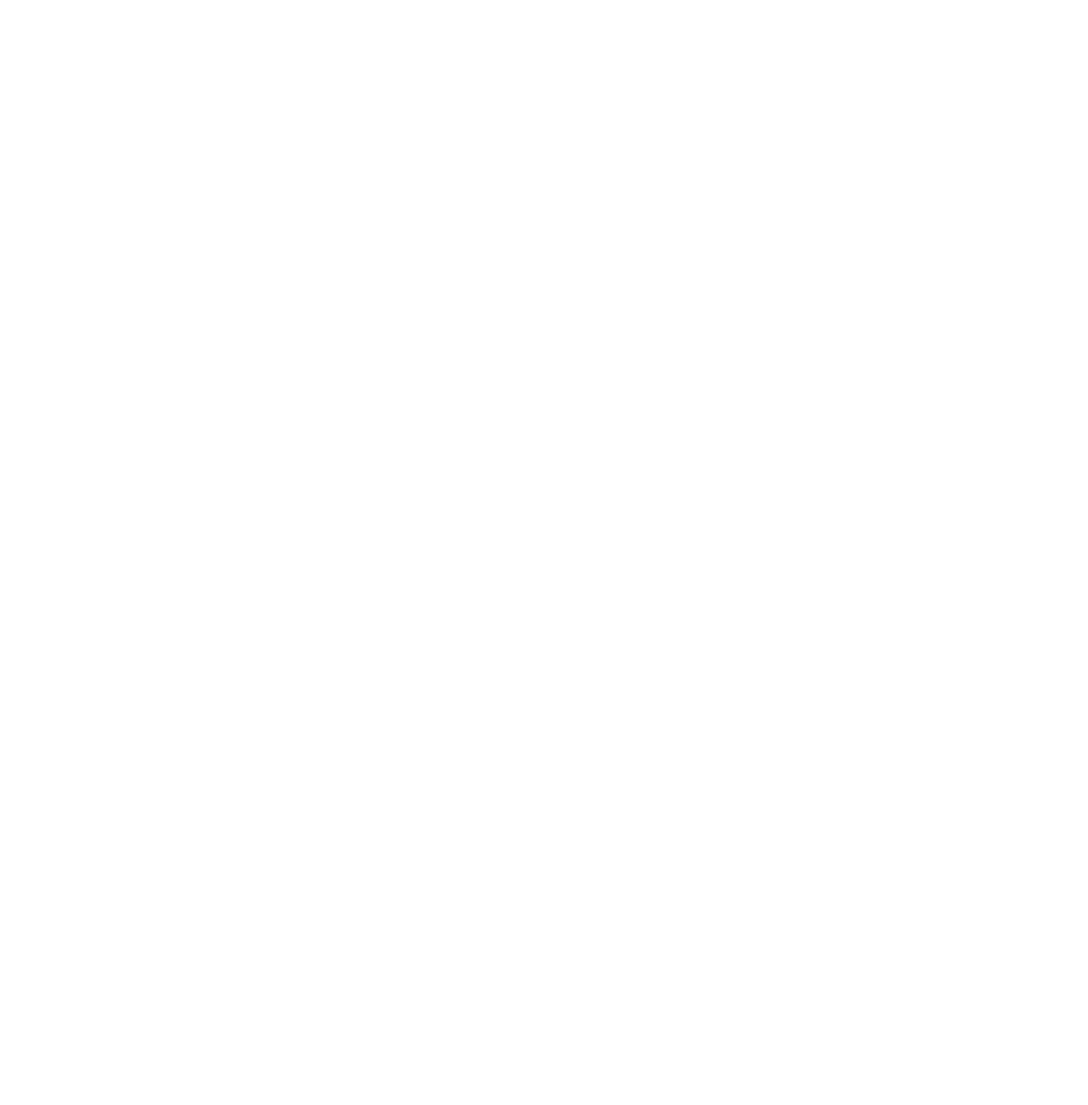
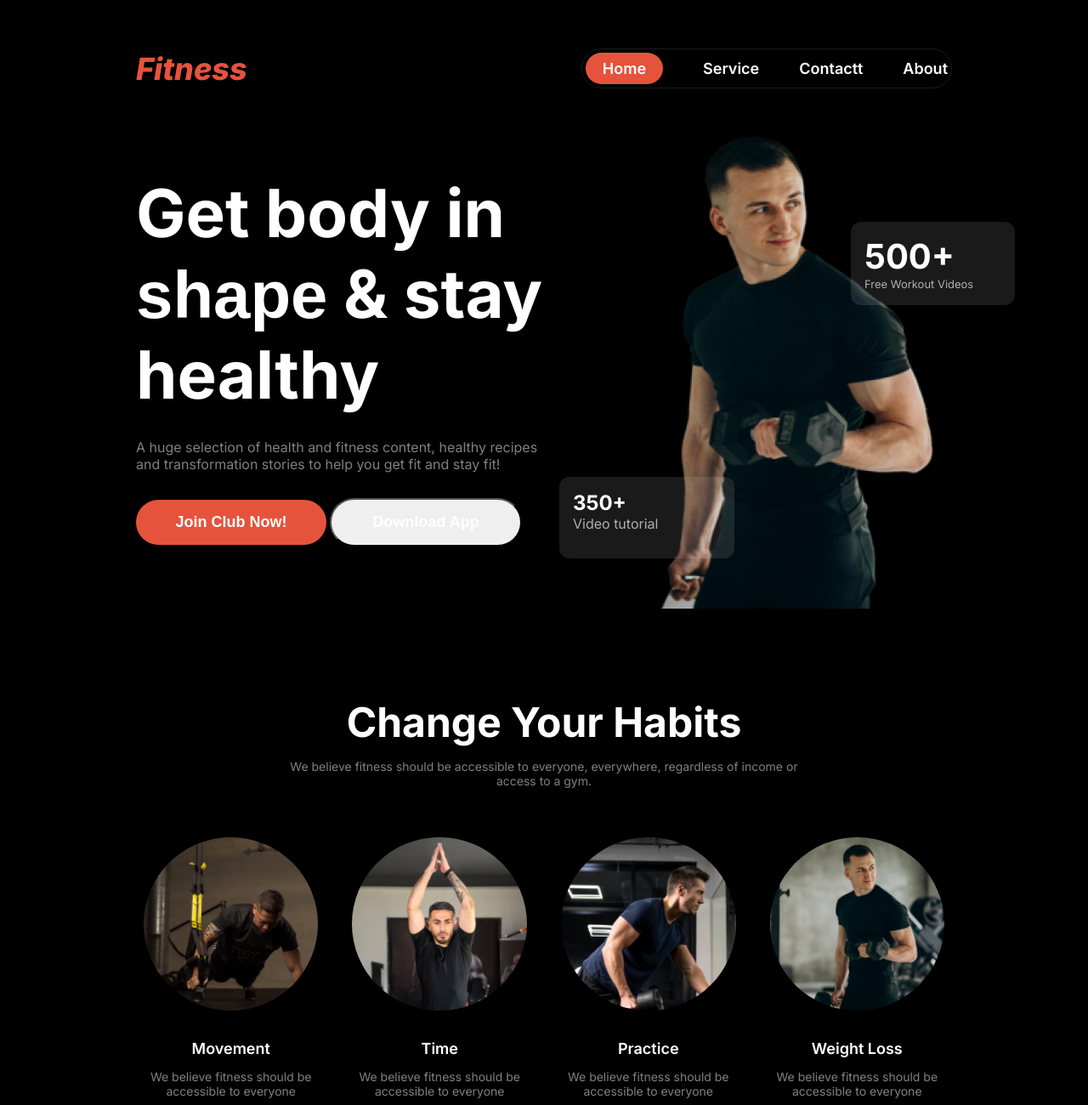
Before and after one commit to AhammedNoyon/portfolio-asm2, a plain HTML site: page index.html in a window 1280 px wide. Shown: the top 1300 px of the page at 85% size. Before the commit the page ends 800 px from the top, so only its background shows below. Drawn offline with Linux system fonts and the light colour scheme.

Commit message:
this commit for first and second section in main and header

```diff
--- a/index.html
+++ b/index.html
@@ -3,10 +3,110 @@
 <head>
     <meta charset="UTF-8">
     <meta name="viewport" content="width=device-width, initial-scale=1.0">
-    <title></title>
+    <title>Fitness</title>
     <link rel="stylesheet" href="styles/style.css">
 </head>
-<body>
+<body class="inter-font">
+    <header>
+        <nav class="nav-container">
+            <h3 class="nav-title">Fitness</h3>
+            <ul class="nav-items">
+                <li class="nav-link"><a  id="special-link" href="">Home</a></li>
+                <li class="nav-link"><a href="">Service</a></li>
+                <li class="nav-link"><a href="">Contact</a>t</li>
+                <li class="nav-link"><a href="">About</a></li>
+            </ul>
+
+        </nav>
+        <div class="header-container">
+            <div class="h-details-container">
+                <h1 class="h-title">Get body in <br> <span id="miama-font">shape</span> & stay <br> healthy</h1>
+                <p class="h-desc">A huge selection of health and fitness content, healthy recipes <br> and transformation stories to help you get fit and stay fit!</p>
+                <button class="pri-btn">Join Club Now!</button>
+                <button class="secondary-btn">Download App</button>
+            </div>
+            <div class="h-image-container">
+                <img src="images/Images 2.png" alt="this is header picture">
+
+
+                <div class="position1-container">
+                    <h1 class="position1-title">500+</h1>
+                    <p class="position1-desc">Free Workout Videos</p>
+                </div>
+
+
+
+                <div class="position2-container">
+                    <h1 class="position2-title">350+</h1>
+                    <p class="position2-desc">Video tutorial</p>
+                </div>
+            </div>
+        </div>
+    </header>
+
+
+
+
+
+
+    <main>
+        <!-- change your habit section style -->
+        <section class="change-habit">
+            <h1 class="habit-title specific-title">Change Your Habits</h1>
+            <p class="habit-desc specific-desc">We believe fitness should be accessible to everyone, everywhere, regardless of income or <br> access to a gym.</p>
+            <div class="habit-examples-container">
+                <div class="example">
+                    <img src="images/image 3.png" alt="this is image for example" class="example-image">
+                    <h4 class="example-title ">Movement</h4>
+                    <p class="example-desc specific-desc">We believe fitness should be <br> accessible to everyone</p>
+                </div>
+                <div class="example">
+                    <img src="images/image 2.png" alt="this is image for example" class="example-image">
+                    <h4 class="example-title ">Time</h4>
+                    <p class="example-desc specific-desc">We believe fitness should be <br> accessible to everyone</p>
+                </div>
+                <div class="example">
+                    <img src="images/image 4.png" alt="this is image for example" class="example-image">
+                    <h4 class="example-title ">Practice</h4>
+                    <p class="example-desc specific-desc">We believe fitness should be <br> accessible to everyone</p>
+                </div>
+                <div class="example">
+                    <img src="images/image 5.png" alt="this is image for example" class="example-image">
+                    <h4 class="example-title ">Weight Loss</h4>
+                    <p class="example-desc specific-desc">We believe fitness should be <br> accessible to everyone</p>
+                </div>
+            </div>
+        </section>
+
+
+
+
+        <!-- run and extra related section style -->
+        <section class="run-section">
+            <div class="run-container">
+                <h2 class="run-title specific-title">Run an Extra <br>
+                    Mile Easily</h2>
+                <p class="run-desc specific-desc">We believe fitness should be accessible to everyone,<br> everywhere, regardless of income or access to a gym. With <br> hundreds of professional workouts.</p>
+                <button class="pri-btn">Join Now</button>
+            </div>
+            <div class="run-container">
+                <img src="images/run.jpg" alt="this is a run on the way image" class="run-image">
+            </div>
+        </section>
+    </main>
+
+
+
+
+
+
+
+
+
+
+    <footer>
+
+    </footer>
 
 </body>
 </html>
--- a/styles/style.css
+++ b/styles/style.css
@@ -0,0 +1,231 @@
+
+@import url('https://fonts.googleapis.com/css2?family=Inter:ital,opsz,wght@0,14..32,100..900;1,14..32,100..900&display=swap');
+
+.inter-font{
+    font-family: "Inter", sans-serif;
+    font-optical-sizing: auto;
+    font-weight: 400;
+    font-style: normal;
+}
+
+@import url('https://fonts.cdnfonts.com/css/miama');
+
+#miama-font{
+    font-family: 'Miama', sans-serif;
+}
+
+/* shared related styles */
+*{
+    padding: 0;
+    margin: 0;
+    box-sizing: border-box;
+}
+body{
+    max-width: 100%;
+    margin: 0 auto;
+    background-color: black;
+}
+body > header ,footer{
+    max-width: 75%;
+    margin: 0 auto;
+}
+main > section{
+    max-width: 73.6%;
+    margin: 0 auto;
+}
+.specific-title{
+    font-size: 3rem;
+    color: white;
+}
+.specific-desc{
+    font-size: 0.875rem;
+    font-weight: 400;
+    color: rgba(255, 255, 255, 0.5);
+    margin-top: 14px;
+}
+.pri-btn{
+    font-size: 1.125rem;
+    font-weight: 600;
+    color: white;
+    padding: 16px 46.5px;
+    background-color:rgba(230, 83, 60, 1) ;
+    border-radius: 42px;
+    border-style: none;
+    margin-top: 30px;
+}
+.secondary-btn{
+    font-size: 1.125rem;
+    font-weight: 600;
+    color: white;
+    padding: 16px 48px;
+    border-radius: 42px;
+    margin-top: 30px;
+}
+
+
+/* navbar related style */
+.nav-container{
+    display: flex;
+    justify-content: space-between;
+    margin-top: 57px;
+    justify-items: center;
+    align-items: center;
+}
+.nav-title{
+    font-size: 2.25rem;
+    font-weight: 800;
+    font-style: italic;
+    color: rgba(230, 83, 60, 1);
+}
+.nav-items > .nav-link,a{
+    list-style: none;
+    text-decoration: none;
+    font-size: 1.125rem;
+    font-weight: 600;
+    color: white;
+}
+.nav-items{
+    display: flex;
+    gap: 47px;
+    border: 1px solid rgba(255, 255, 255, 0.1);
+    padding: 12px 4px;
+    border-radius: 39px;
+}
+#special-link{
+    background-color: rgba(230, 83, 60, 1);
+    border-radius: 46px;
+    padding: 8px 20px;
+
+}
+
+
+
+/* header details related style */
+.header-container{
+    display: flex;
+    justify-content: space-between;
+    gap: 87px;
+}
+/* .h-details-container{
+    width: 599px;
+    margin-top: 96px;
+    margin-bottom: 78px;
+} */
+.h-title{
+    font-size: 4.875rem;
+    color: white;
+    margin-top: 99px;
+}
+.h-desc{
+    font-size: 1rem;
+    font-weight: 400;
+    color: rgba(255, 255, 255, 0.5);
+    margin-top: 28px;
+}
+.h-image-container{
+    margin-top: 32px;
+    position: relative;
+}
+.h-image-container > img{
+    width: 100%;
+    margin: 0 auto;
+}
+
+
+
+
+
+
+.position1-container{
+    width: 193px;
+    height: 98px;
+    padding: 16px ;
+    border-radius: 12px;
+    background-color: rgba(255, 255, 255, 0.1);
+    position: absolute;
+    top: 125px;
+    right: -74px;
+}
+.position1-title{
+    font-size: 2.5rem;
+    color: white;
+}
+.position1-desc{
+    font-size: 0.8123rem;
+    color: rgba(255, 255, 255, 0.65);
+}
+
+
+
+
+
+.position2-container{
+    width: 206px;
+    height: 96px;
+    padding: 16px ;
+    border-radius: 12px;
+    background-color: rgba(255, 255, 255, 0.1);
+    position: absolute;
+    bottom: 63px;
+    left: -113px;
+}
+.position2-title{
+    font-size: 1.5rem;
+    color: white;
+}
+.position2-desc{
+    font-size: 1rem;
+    color: rgba(255, 255, 255, 0.65);
+}
+
+
+
+
+
+/* habit section related style  */
+.change-habit{
+    margin-top: 100px;
+    text-align: center;
+}
+
+
+.habit-examples-container{
+    margin-top: 58px;
+    display: grid;
+    grid-template-columns: repeat(4,1fr);
+    grid-gap: 40px;
+}
+.example > img{
+    width: 100%;
+    margin: 0 auto;
+    border-radius: 100%;
+
+}
+.example-title{
+    font-size: 1.125rem;
+    font-weight: 600;
+    color: white;
+    margin-top: 30px;
+}
+
+
+
+ /* run and extra related section style  */
+
+.run-section{
+    display: flex;
+    justify-content: space-between;
+    margin-top: 100px;
+    background-color: rgba(34, 34, 34, 1);
+    border-radius: 18px;
+    gap: 165px;
+}
+.run-image{
+    width: 100%;
+    margin: 0 auto;
+    border-radius: 18px;
+}
+.run-container{
+    max-width: 40.8%;
+    padding: 41px 50px;
+}
```
